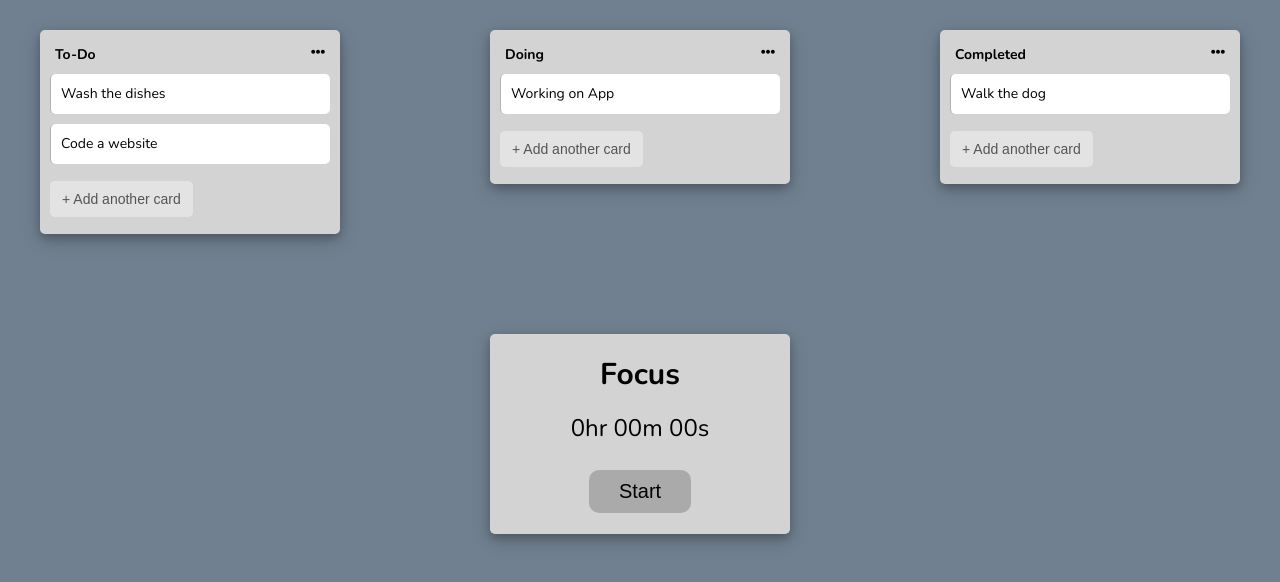
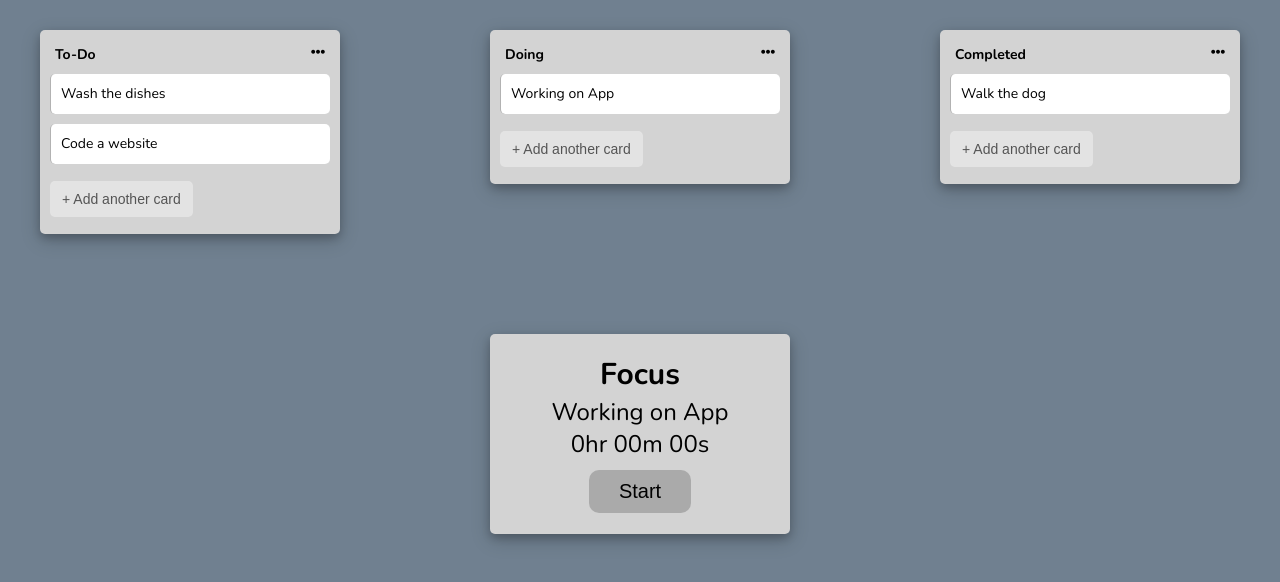
Before and after one commit to wwwLulu/Tracker-App, a Vue app: page / in a window 1280 px wide. Shown: the top 582 px of the page. Built offline with nearby package versions, Linux system fonts and the light colour scheme.

Commit message:
Added doing task

```diff
--- a/src/components/Timer/TimerDisplay.vue
+++ b/src/components/Timer/TimerDisplay.vue
@@ -1,5 +1,6 @@
 <template>
     <div>
+        <p>{{ doingTask[0].task }}</p>
         <p>
             {{ parseInt(timeOccurred.hours) || '0' }}hr
             {{ parseInt(timeOccurred.minutes) || '00' }}m
@@ -19,8 +20,8 @@ export default {
         },
     },
     computed: {
-        tasks() {
-            return this.$store.state.tasks
+        doingTask() {
+            return this.$store.getters.currentTodo
         },
     },
 }
```
